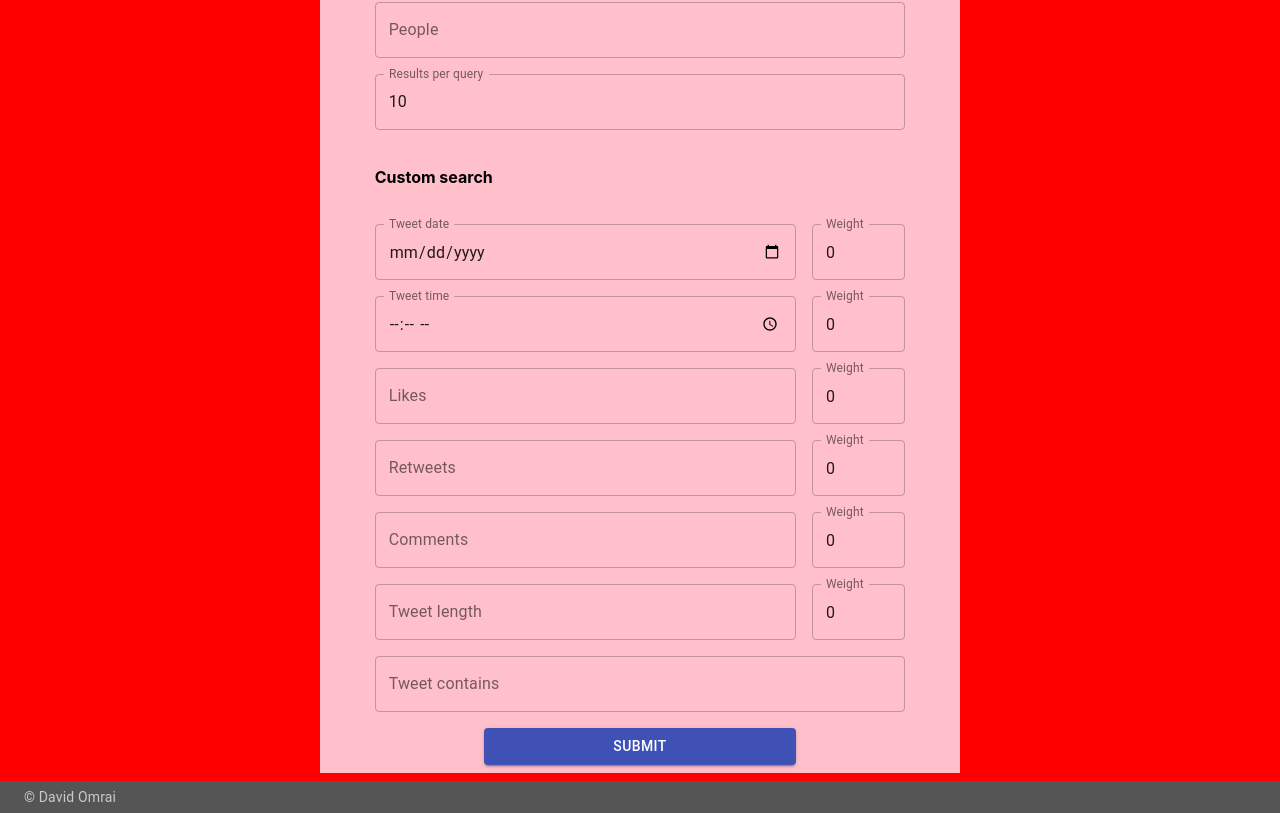
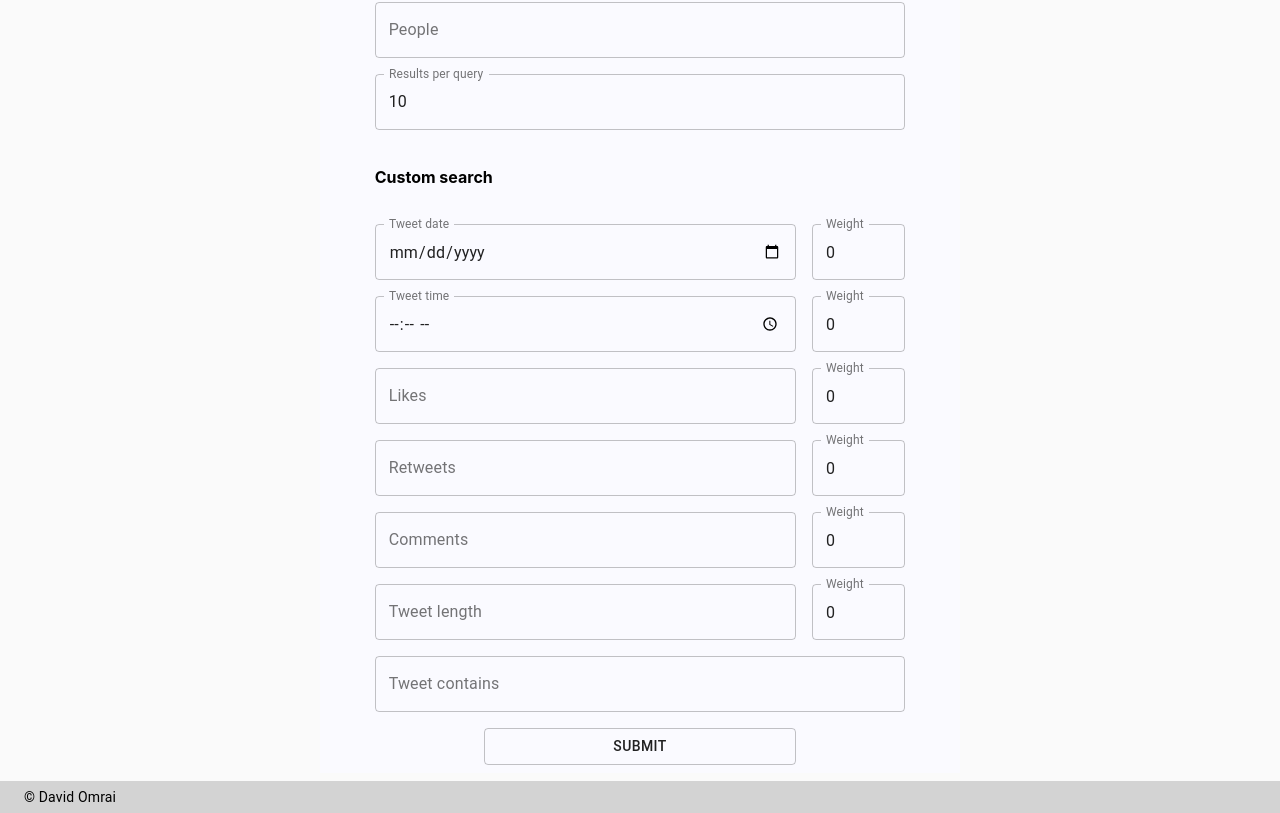
Before and after one commit to daveomri/twitter-metadata-reranking, a React (Create React App) app in the folder frontend/twimetaking/: page / in a window 1280 px wide. Shown: the part 149-962 px from the top of the page. Built offline with nearby package versions, Linux system fonts and the light colour scheme.

Commit message:
Added new colors

```diff
--- a/frontend/twimetaking/src/App.jsx
+++ b/frontend/twimetaking/src/App.jsx
@@ -12,7 +12,7 @@ import Footer from './components/Footer';
 
 const styles = (theme) => ({
   root: {
-    backgroundColor: 'red',
+    backgroundColor: '#fafafa',
     minHeight: '100vh',
     height: '100%',
     paddingBottom: theme.spacing(2),
--- a/frontend/twimetaking/src/components/Footer.jsx
+++ b/frontend/twimetaking/src/components/Footer.jsx
@@ -7,10 +7,9 @@ const useStyles = makeStyles((theme) => ({
   root: {
     paddingLeft: theme.spacing(3),
     paddingRight: theme.spacing(3),
-    backgroundColor: '#CDC9C3',
   },
   footer: {
-    backgroundColor: '#555555',
+    backgroundColor: 'lightgray',
     minHeight: theme.spacing(4),
     [theme.breakpoints.down('xs')]: {
       paddingTop: theme.spacing(1),
@@ -18,7 +17,7 @@ const useStyles = makeStyles((theme) => ({
   },
   copyright: {
     alignItems: 'center',
-    color: '#CDC9C3',
+    color: '#000',
     [theme.breakpoints.up('xs')]: {
       justifyContent: 'flex-start',
     },
--- a/frontend/twimetaking/src/components/SearchForm.jsx
+++ b/frontend/twimetaking/src/components/SearchForm.jsx
@@ -17,7 +17,7 @@ import {
 const styles = (theme) => ({
   paper: {
     width: '100%',
-    backgroundColor: 'pink',
+    backgroundColor: '#fafaff',
     padding: '0',
     margin: '0',
   },
@@ -108,13 +108,13 @@ const SearchForm = (props) => {
             <TextField
               fullWidth
               id="results-per-query"
-              name="results"
+              name="resPerQuer"
               label="Results per query"
               type="number"
               value={formValues.resPerQuer}
               onChange={handleInputChange}
               InputLabelProps={{ shrink: true }}
-              InputProps={{ inputProps: { min: 0 } }}
+              InputProps={{ inputProps: { min: 0, max: 100 } }}
               variant="outlined"
             />
           </Grid>
@@ -297,7 +297,11 @@ const SearchForm = (props) => {
             />
           </Grid>
           <Grid item xs={6}>
-            <Button fullWidth variant="contained" color="primary" type="submit">
+            <Button
+              fullWidth
+              variant="outlined"
+              type="submit"
+            >
               Submit
             </Button>
           </Grid>
```
